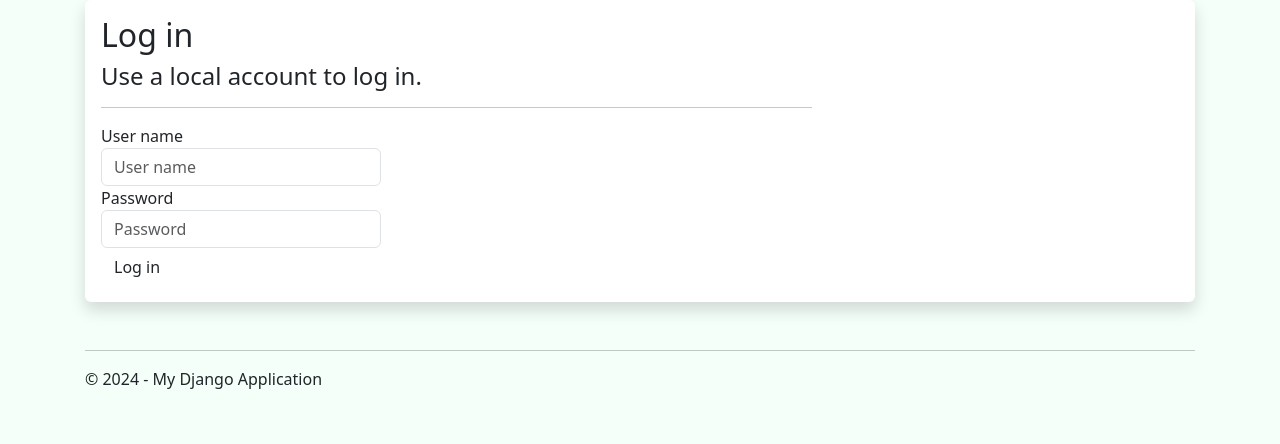
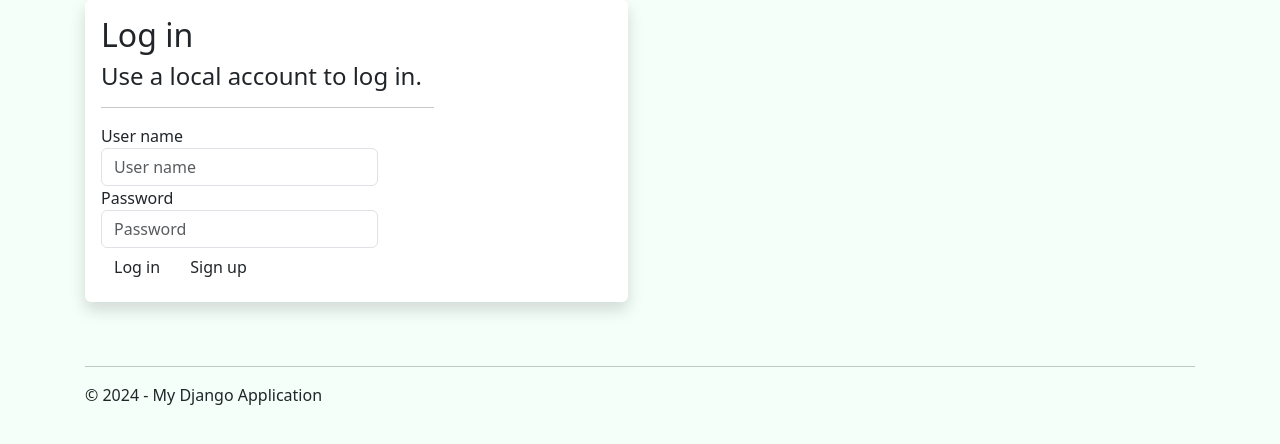
Before and after one commit to s64470/DjangoWebProject-Webplattform, a Django app: page /login/ in a window 1280 px wide. Shown: the part 96-540 px from the top of the page. Run offline with Django 3.2, Linux system fonts and the light colour scheme; some libraries are stand-ins or nearby versions.

Commit message:
login.html box styling, add sign in button.

```diff
--- a/DjangoWebProject-Webplattform/app/templates/app/login.html
+++ b/DjangoWebProject-Webplattform/app/templates/app/login.html
@@ -1,6 +1,8 @@
 {% extends "app/layout.html" %}
 
 {% block content %}
+<div class="row">
+    <div class="col-md-6">
         <div class="shadow p-3 mb-5 bg-body rounded">
             <h2>{{ title }}</h2>
             <div class="row">
@@ -11,7 +13,7 @@
                             <h4>Use a local account to log in.</h4>
                             <hr />
                             <div class="form-group">
-                        <label for="id_username" class="col-md-2 control-label">User name</label>
+                                <label for="id_username" class="col-md-3 control-label">User name</label>
                                 <div class="col-md-10">
                                     {{ form.username }}
                                 </div>
@@ -26,6 +28,7 @@
                                 <div class="col-md-offset-2 col-md-10">
                                     <input type="hidden" name="next" value="/" />
                                     <input type="submit" value="Log in" class="btn btn-default" />
+                                    <a class="btn btn-default" href="{% url 'register_user' %}">Sign up</a>
                                 </div>
                             </div>
                             {% if form.errors %}
@@ -39,9 +42,10 @@
                 </div>
             </div>
         </div>
+    </div>
+</div>
 
 {% endblock %}
-
 
 {% block scripts %}
 
```
Also changed, not shown: DjangoWebProject-Webplattform/db.sqlite3. Lines whose indentation alone changed are shown as unchanged.
